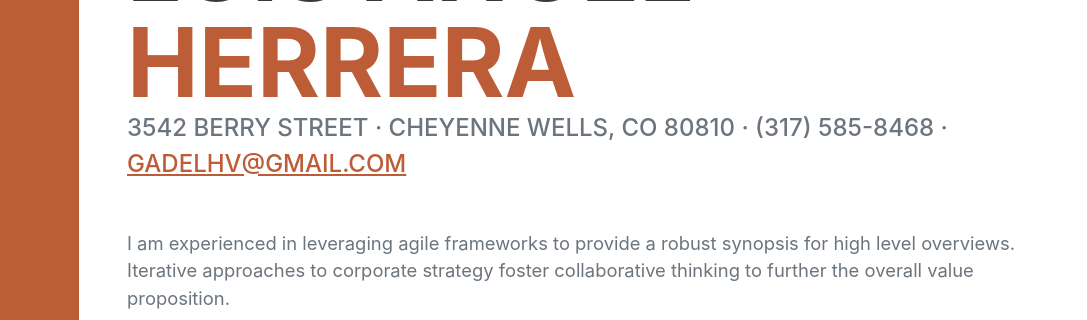
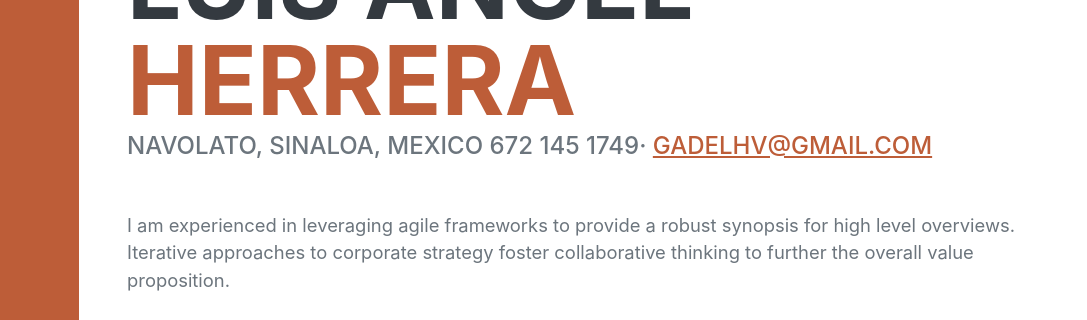
Before and after one commit to Gadelhv/gadel.github.io, a plain HTML site: page index.html in a window 1280 px wide. Shown: the part 233-553 px from the top of the page, 193-1280 px from the left. Drawn offline with nearby package versions, Linux system fonts and the light colour scheme; a web font is replaced by a local one.

Commit message:
Update index.html

```diff
--- a/index.html
+++ b/index.html
@@ -44,7 +44,7 @@
                         <span class="text-primary">Herrera</span>
                     </h1>
                     <div class="subheading mb-5">
-                        3542 Berry Street · Cheyenne Wells, CO 80810 · (317) 585-8468 ·
+                        Navolato, Sinaloa, Mexico 672 145 1749·
                         <a href="">Gadelhv@gmail.com</a>
                     </div>
                     <p class="lead mb-5">I am experienced in leveraging agile frameworks to provide a robust synopsis for high level overviews. Iterative approaches to corporate strategy foster collaborative thinking to further the overall value proposition.</p>
```
